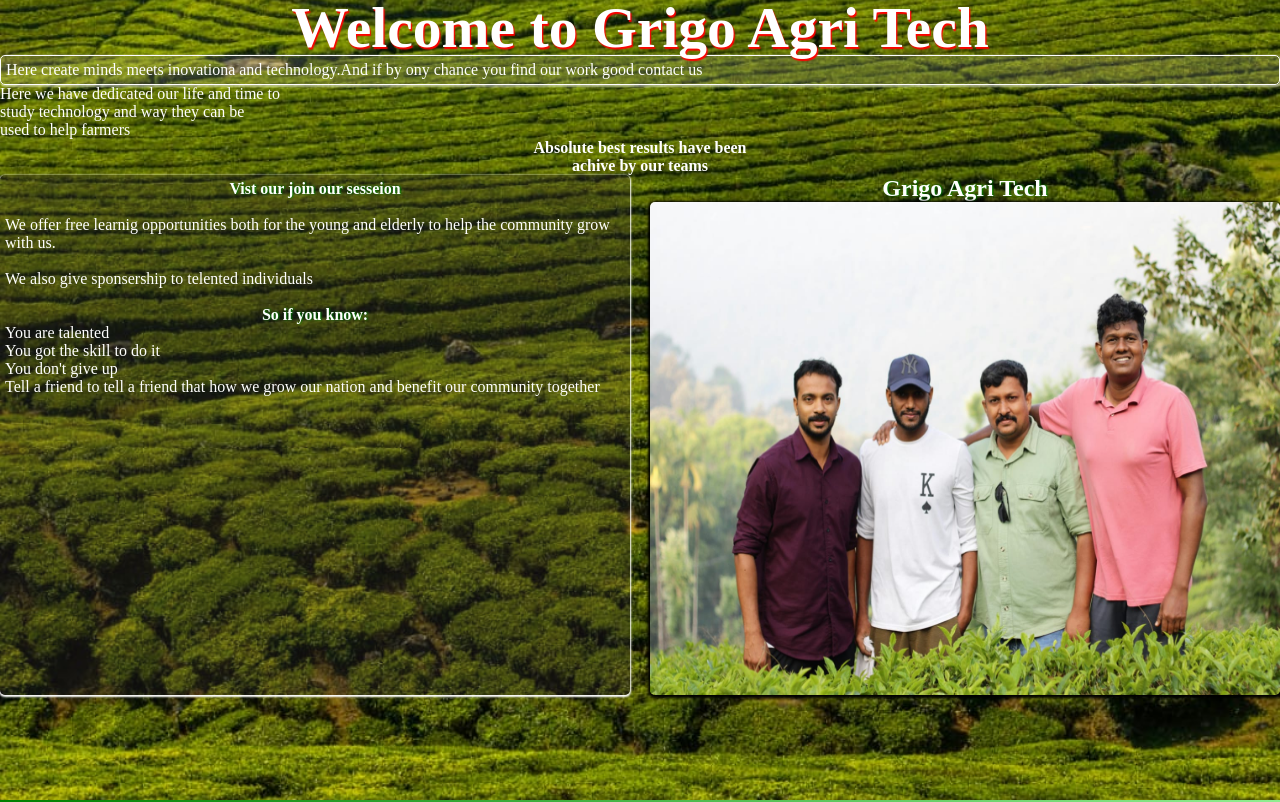
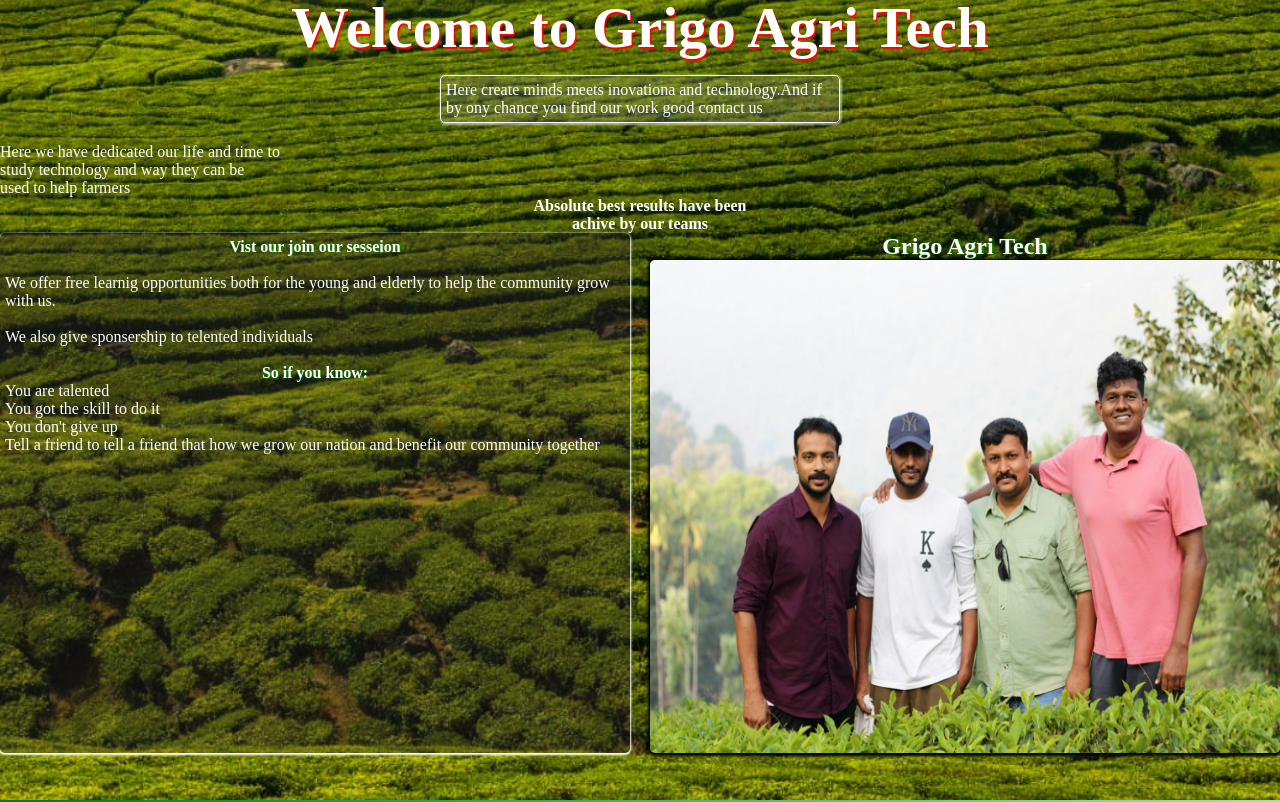
Before and after one commit to derokip/agri-tech, a plain HTML site: page index.html in a window 1280 px wide. Shown: the top 802 px of the page. Drawn offline with nearby package versions, Linux system fonts and the light colour scheme.

Commit message:
Update style.css

```diff
--- a/style.css
+++ b/style.css
@@ -38,7 +38,8 @@
 .no {
     border: 1px solid white;
     box-shadow: 1px 1px 2px 1px rgb(255, 255, 255, 0.5);
-    width: 100%;
+    width: 400px;
+    margin: 20px auto;
     border-radius: 5px;
     padding: 5px;
     background-color: rgb(164, 158, 158, 0.2);
```
